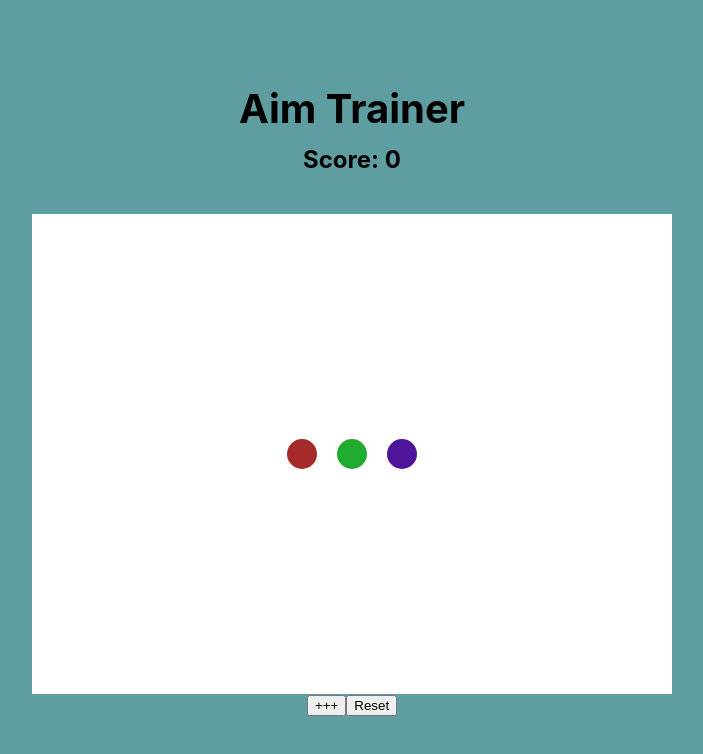
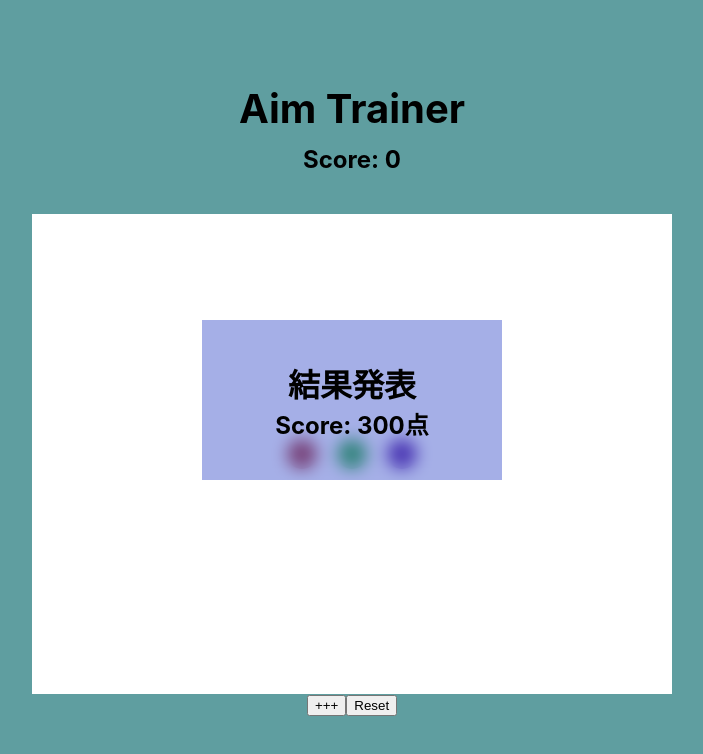
Before and after one commit to oNqNu/aim-trainer, a React (Create React App) app: page / in a window 1280 px wide. Shown: the top 754 px of the page, without its empty margins (288-991 px from the left). Built offline with nearby package versions, Linux system fonts and the light colour scheme.

Commit message:
結果発表もーだる

```diff
--- a/src/App.css
+++ b/src/App.css
@@ -61,3 +61,17 @@ h2 {
   display: inline-block;
   margin-left: 20px;
 }
+
+.result-container {
+  display: flex;
+  flex-direction: column;
+  position: fixed;
+  top: 50% - 80px;
+  left: 50% - 150px;
+  height: 160px;
+  width: 300px;
+  justify-content: center;
+  align-items: center;
+  backdrop-filter: blur(8px);
+  background-color: rgba(77, 97, 207, 0.5);
+}
--- a/src/App.tsx
+++ b/src/App.tsx
@@ -3,6 +3,7 @@ import './App.css';
 
 function App() {
   const [score, setScore] = useState(0);
+  const isDisplayResult = true;
 
   return (
     <div className="App">
@@ -26,6 +27,10 @@ function App() {
         <button onClick={() => setScore(score + 1)}>+++</button>
         <button onClick={() => setScore(0)}>Reset</button>
       </div>
+      <div className="result-container">
+        <h1>結果発表</h1>
+        <h2>Score: 300点</h2>
+      </div>
     </div>
   );
 }
```
